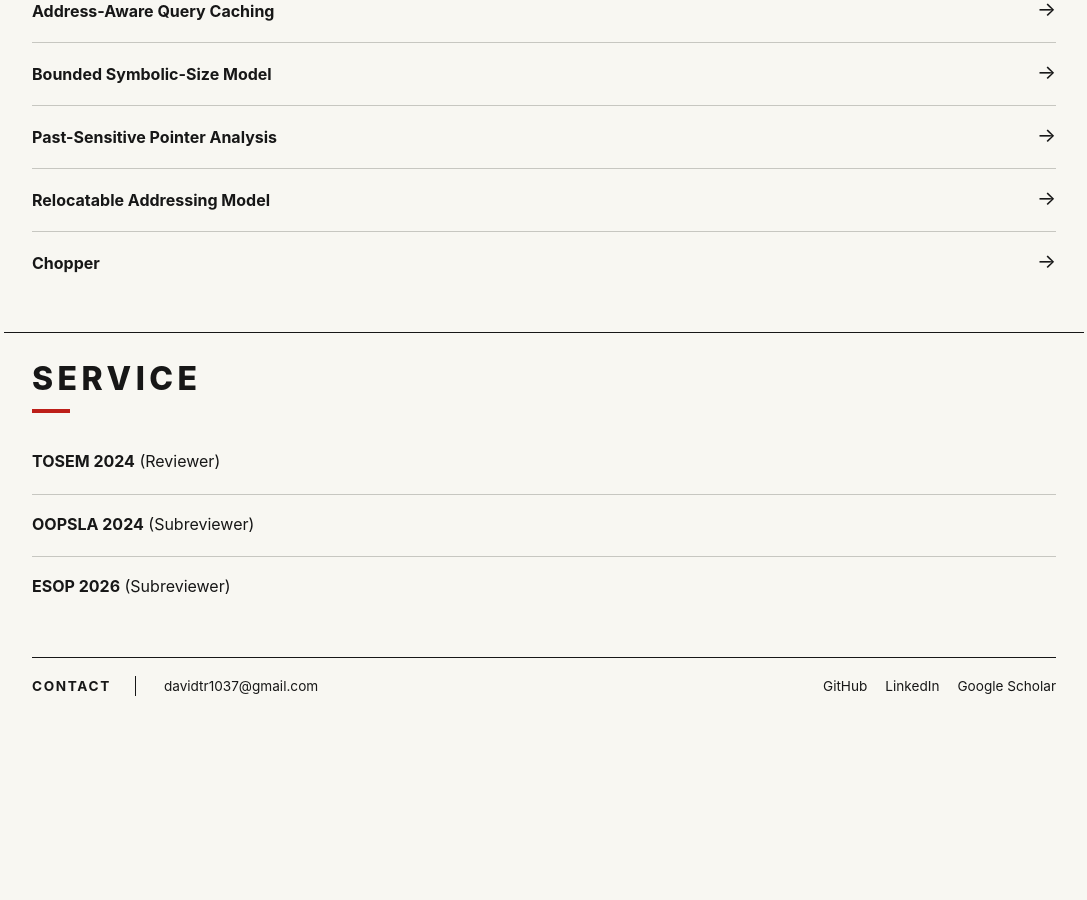
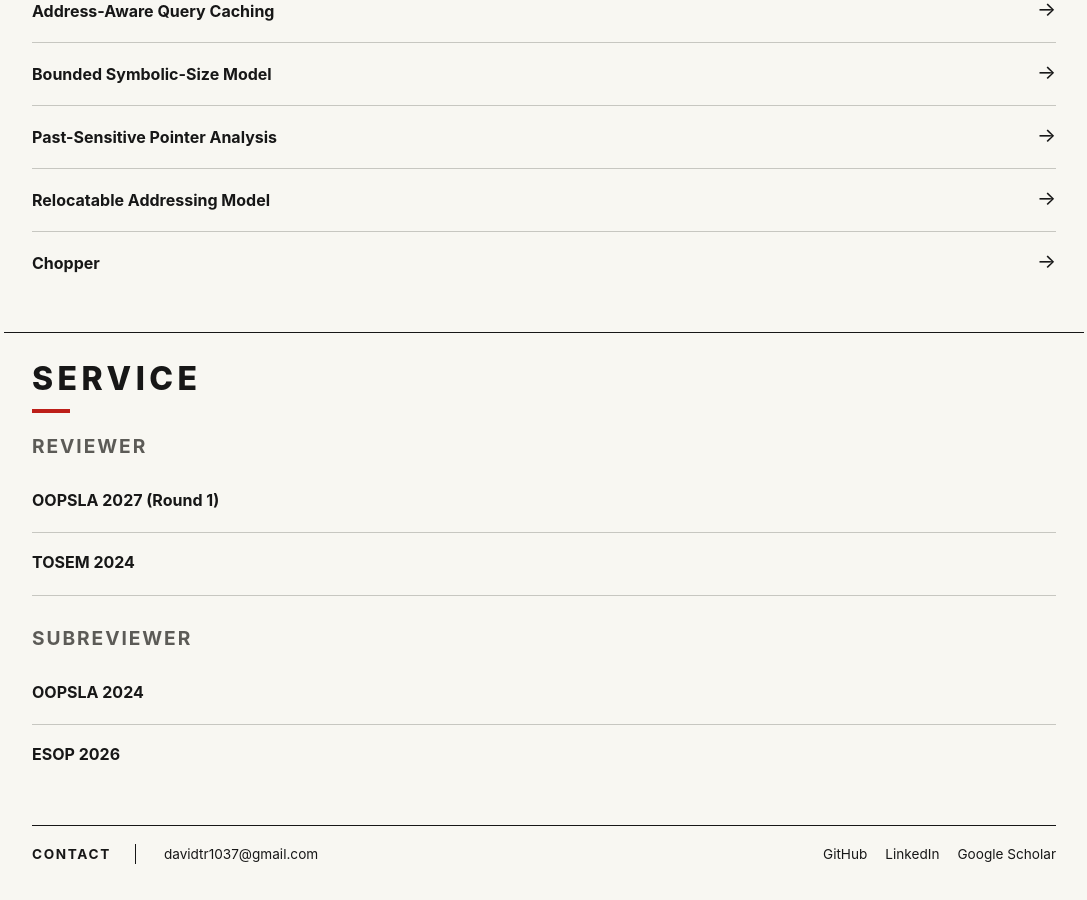
Before and after one commit to davidtr1037/davidtr1037.github.io, a Jekyll site: the page built from about.md, in a window 1280 px wide and 900 px high, scrolled down 2040 px. Shown: the whole window, without its empty margins (96-1183 px from the left). Built offline with Jekyll 4.4.1, drawn with Linux system fonts in a browser that asks for light colours; before the commit the page ends 2772 px from its top, so only the background shows below that.

Commit message:
updating

```diff
--- a/service.md
+++ b/service.md
@@ -4,8 +4,14 @@ title: Service
 permalink: /service/
 ---
 
-__TOSEM 2024__ (Reviewer)
+#### **Reviewer**
 
-__OOPSLA 2024__ (Subreviewer)
+__OOPSLA 2027 (Round 1)__
 
-__ESOP 2026__ (Subreviewer)
+__TOSEM 2024__
+
+#### **Subreviewer**
+
+__OOPSLA 2024__
+
+__ESOP 2026__
```
